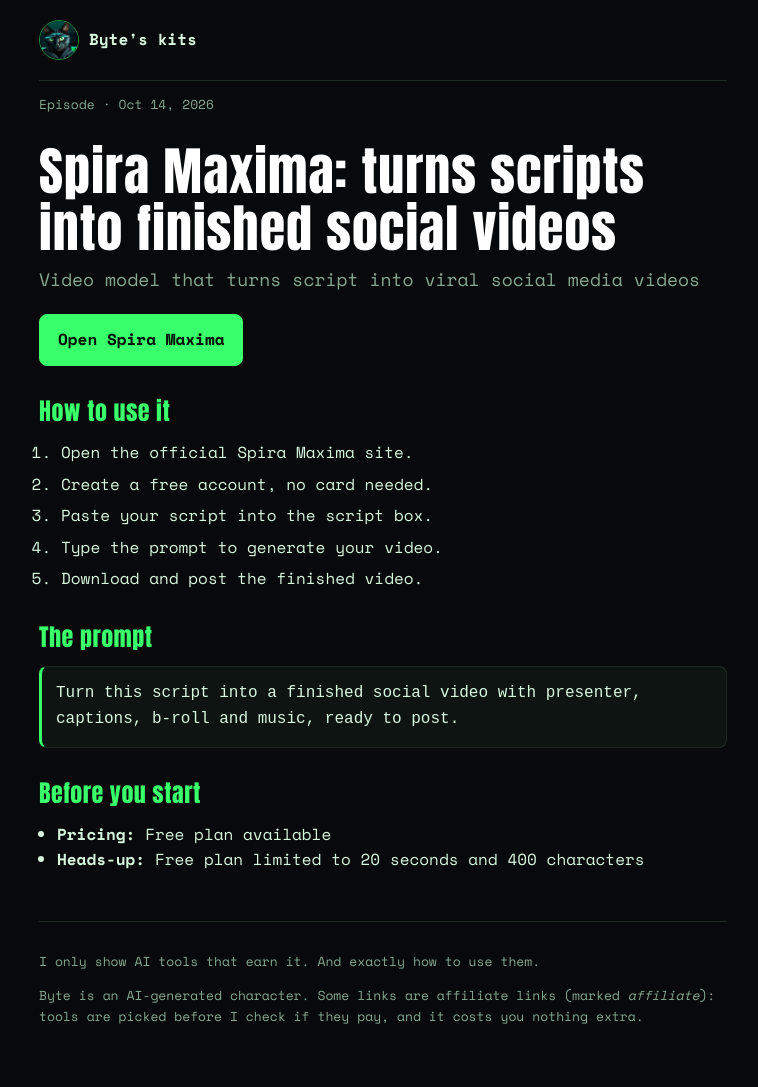
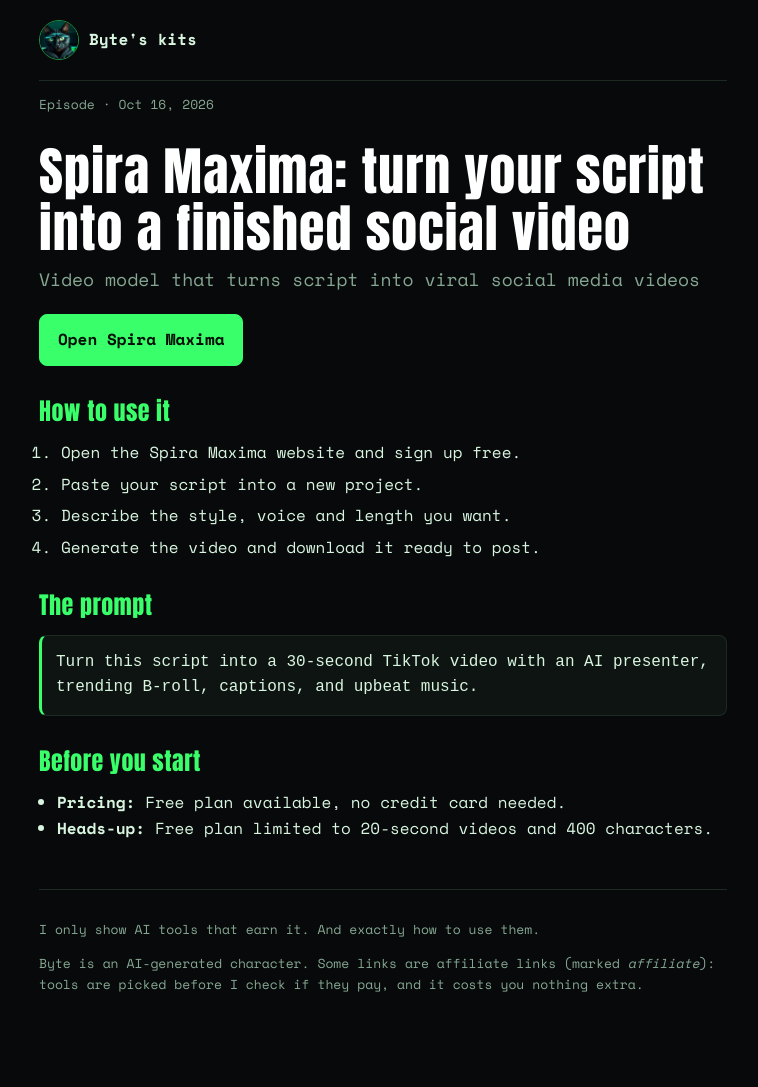
Before and after one commit to arise-studio/byte-kits, a Jekyll site: the page built from _kits/spira-maxima.md, in a window 1280 px wide. Shown: the whole page, without its empty margins (257-1015 px from the left). Built offline with Jekyll 4.4.1, drawn with Linux system fonts in a browser that asks for light colours; after the commit the page ends 1056 px from its top, so only the background shows below that.

Commit message:
Kit : Spira Maxima

```diff
--- a/_kits/spira-maxima.md
+++ b/_kits/spira-maxima.md
@@ -1,14 +1,14 @@
 ---
-date: 2026-10-14
-title: "Spira Maxima: turns scripts into finished social videos"
+date: 2026-10-16
+title: "Spira Maxima: turn your script into a finished social video"
 outil: "Spira Maxima"
 slug: "spira-maxima"
 tagline: "Video model that turns script into viral social media videos"
 lien_officiel: "https://spira.ai/spira-maxima"
 lien_affilie: ""
-etapes: ["Open the official Spira Maxima site.","Create a free account, no card needed.","Paste your script into the script box.","Type the prompt to generate your video.","Download and post the finished video."]
-prompt: "Turn this script into a finished social video with presenter, captions, b-roll and music, ready to post."
-prix: "Free plan available"
-limite: "Free plan limited to 20 seconds and 400 characters"
+etapes: ["Open the Spira Maxima website and sign up free.","Paste your script into a new project.","Describe the style, voice and length you want.","Generate the video and download it ready to post."]
+prompt: "Turn this script into a 30-second TikTok video with an AI presenter, trending B-roll, captions, and upbeat music."
+prix: "Free plan available, no credit card needed."
+limite: "Free plan limited to 20-second videos and 400 characters."
 creneau: "lancement"
 ---
```
